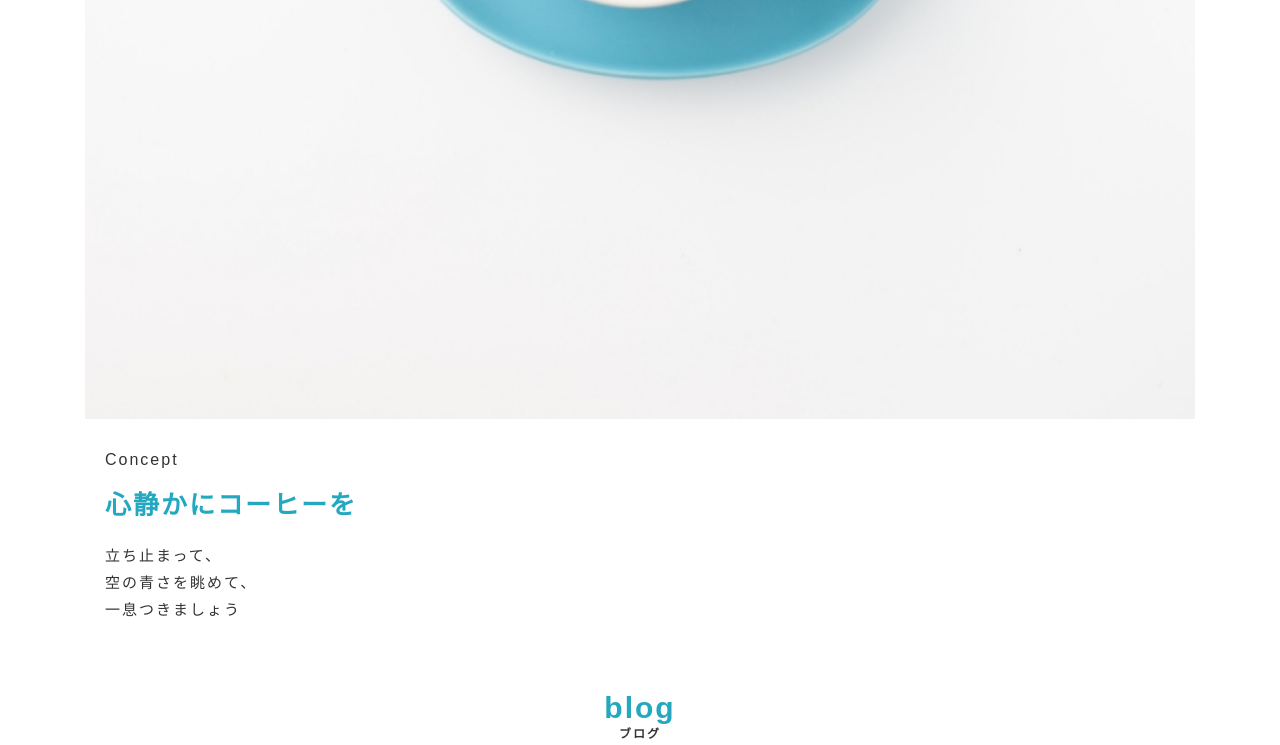
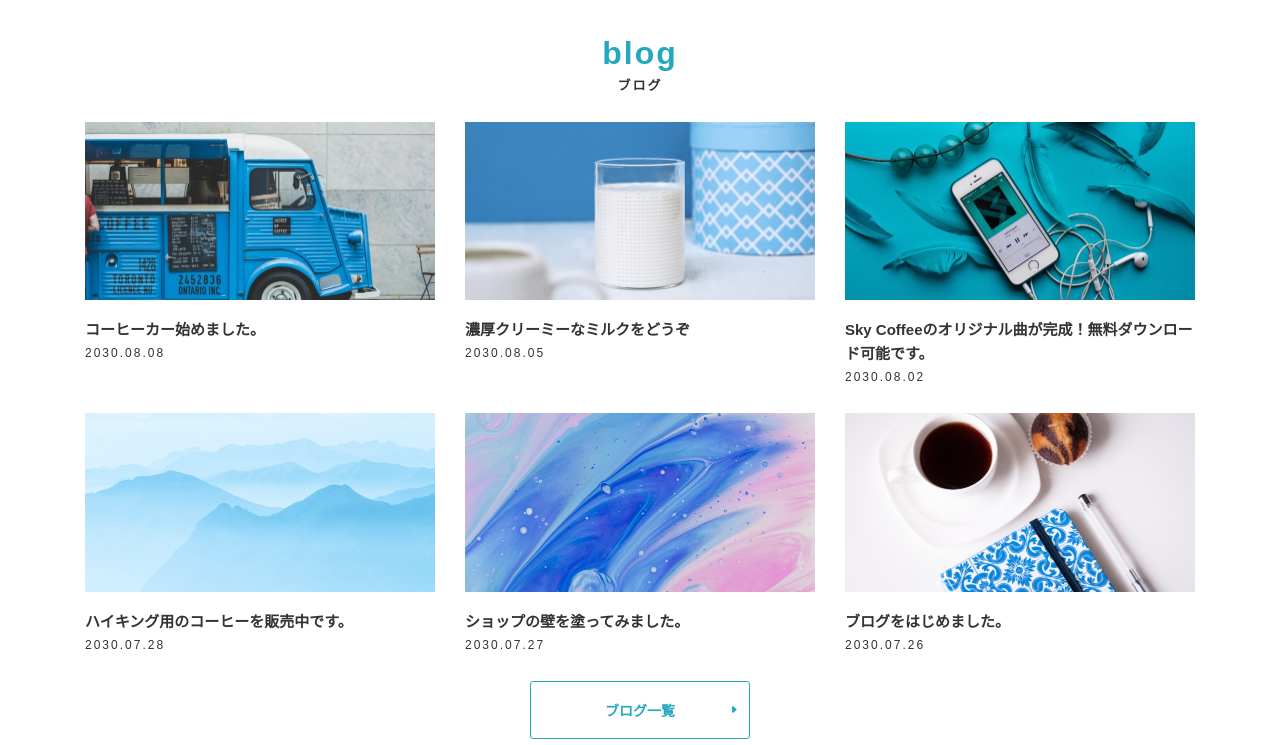
Before and after one commit to takumibv/sample-site-collection, a website: page src/ejs/cafe/index.ejs in a window 1280 px wide. Shown: the part 1875-2620 px from the top of the page. Drawn offline with nearby package versions, Linux system fonts and the light colour scheme; files that its build step writes are made by us from their sources.

Commit message:
pc作成

```diff
--- a/src/assets/scss/cafe.scss
+++ b/src/assets/scss/cafe.scss
@@ -29,6 +29,11 @@
   font-weight: bold;
   text-align: center;
   margin: 0 0 5px;
+
+  @include breakpoint-pc() {
+    font-size: 32px;
+    margin-bottom: 10px;
+  }
 }
 
 .c-section-subtitle {
@@ -36,6 +41,10 @@
   text-align: center;
   font-weight: bold;
   margin: 0 0 30px;
+
+  @include breakpoint-pc() {
+    font-size: 13px;
+  }
 }
 
 // 記事 <a>タグ
@@ -43,6 +52,10 @@
   display: block;
   text-decoration: none;
   margin: 0 0 20px;
+
+  @include breakpoint-pc() {
+    margin-bottom: 30px;
+  }
 
   &:hover {
     opacity: 0.8;
@@ -98,6 +111,11 @@
     background-position: center;
     background-repeat: no-repeat;
   }
+
+  @include breakpoint-pc() {
+    max-width: 220px;
+    margin: auto;
+  }
 }
 
 // ヘッダー
@@ -106,6 +124,13 @@
   display: flex;
   justify-content: center;
   align-items: center;
+
+  @include breakpoint-pc() {
+    height: 156px;
+    img {
+      width: 280px;
+    }
+  }
 }
 
 // ヒーロー
@@ -134,10 +159,18 @@
   justify-content: center;
   align-items: center;
   margin: 30px 0 70px;
+
+  @include breakpoint-pc() {
+    margin-bottom: 90px;
+  }
 }
 
 .p-nav__item {
   margin: 0 25px;
+
+  @include breakpoint-pc() {
+    margin: 0 40px;
+  }
 
   a {
     font-family: $font-eng;
@@ -149,11 +182,24 @@
     &:hover {
       opacity: 0.8;
     }
+
+    @include breakpoint-pc() {
+      font-size: 18px;
+    }
   }
 }
 
 .p-concept {
-  margin: 0 0 40px;
+  margin: 0 auto 40px;
+
+  @include breakpoint-pc() {
+    display: flex;
+    margin-bottom: 90px;
+
+    > * {
+      width: 50%;
+    }
+  }
 }
 
 .p-concept__visual {
@@ -165,6 +211,13 @@
 
 .p-concept__content {
   padding: 30px 20px;
+
+  @include breakpoint-pc() {
+    padding-left: 40px;
+    display: flex;
+    flex-direction: column;
+    justify-content: center;
+  }
 }
 
 .p-concept__subtitle {
@@ -178,11 +231,36 @@
   font-size: 26px;
   font-weight: bold;
   margin: 0 0 24px;
+
+  @include breakpoint-pc() {
+    font-size: 32px;
+  }
 }
 
 .p-concept__text {
   font-size: 15px;
   line-height: 1.8;
+
+  @include breakpoint-pc() {
+    font-size: 16px;
+  }
+}
+
+.p-blog {
+}
+
+ul.p-blog__list {
+  @include breakpoint-pc() {
+    display: flex;
+    flex-wrap: wrap;
+    justify-content: space-between;
+    margin: 0 -15px;
+
+    > li {
+      width: 33.3333%;
+      padding: 0 15px;
+    }
+  }
 }
 
 .p-footer {
@@ -194,6 +272,11 @@
 
 .p-footer__logo {
   margin: 40px auto;
+
+  @include breakpoint-pc() {
+    margin: 50px auto;
+    width: 180px;
+  }
 }
 
 .p-footer__copywrite {
@@ -201,4 +284,8 @@
   font-size: 10px;
   font-family: $font-eng;
   letter-spacing: 0;
+
+  @include breakpoint-pc() {
+    font-size: 12px;
+  }
 }
--- a/src/ejs/cafe/index.ejs
+++ b/src/ejs/cafe/index.ejs
@@ -43,8 +43,7 @@
           </ul>
         </div>
       </nav>
-      <section class="p-concept">
-        <div class="container">
+      <section class="container p-concept">
         <div class="p-concept__visual">
           <img
             class="p-concept__visual-image"
@@ -60,10 +59,8 @@
             立ち止まって、<br />空の青さを眺めて、<br />一息つきましょう
           </p>
         </div>
-        </div>
       </section>
-      <section class="p-blog">
-        <div class="container">
+      <section class="container p-blog">
         <h2 class="c-section-title">blog</h2>
         <p class="c-section-subtitle">ブログ</p>
         <ul class="p-blog__list">
@@ -185,7 +182,6 @@
           </li>
         </ul>
         <button class="c-button">ブログ一覧</button>
-        </div>
       </section>
     </main>
     <footer class="p-footer">
```
Lines whose indentation alone changed are shown as unchanged.
